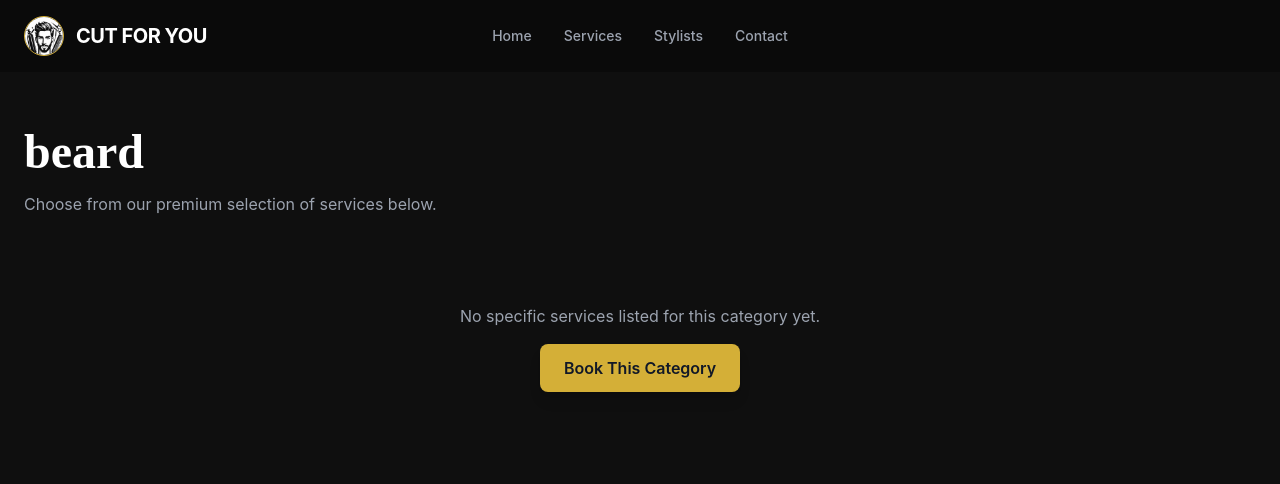
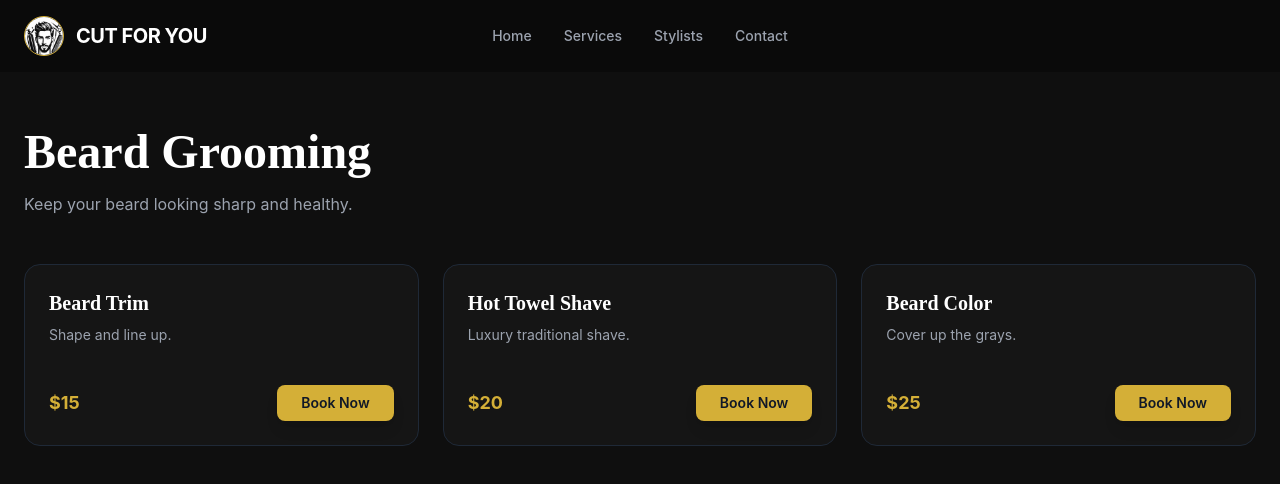
Before and after one commit to mdayansidd144/Salon-App, a React (Create React App) app in the folder client/: page /category/beard in a window 1280 px wide. Shown: the top 484 px of the page. Built offline with nearby package versions, Linux system fonts and the light colour scheme.

Commit message:
change the ids

```diff
--- a/client/src/data/salonData.js
+++ b/client/src/data/salonData.js
@@ -56,5 +56,37 @@ export const salonData = {
       rating: 4.8,
       reviews: 189
     }
+  ],
+  // NEW CATEGORIES ARRAY ADDED HERE
+  categories: [
+    {
+      id: "haircut",
+      title: "Haircuts",
+      description: "Precision cuts and expert styling for every look.",
+      services: [
+        { name: "Classic Haircut", price: 20, description: "Standard cut and wash." },
+        { name: "Skin Fade", price: 25, description: "Clean, sharp skin fade." },
+        { name: "Kids Haircut", price: 15, description: "For the little ones." }
+      ]
+    },
+    {
+      id: "beard",
+      title: "Beard Grooming",
+      description: "Keep your beard looking sharp and healthy.",
+      services: [
+        { name: "Beard Trim", price: 15, description: "Shape and line up." },
+        { name: "Hot Towel Shave", price: 20, description: "Luxury traditional shave." },
+        { name: "Beard Color", price: 25, description: "Cover up the grays." }
+      ]
+    },
+    {
+      id: "facial",
+      title: "Facials & Spa",
+      description: "Rejuvenate your skin with our premium treatments.",
+      services: [
+        { name: "Express Facial", price: 30, description: "Quick refresh." },
+        { name: "Cleanup", price: 20, description: "Basic skin cleanup." }
+      ]
+    }
   ]
 };
--- a/client/src/pages/CategoryPage.jsx
+++ b/client/src/pages/CategoryPage.jsx
@@ -1,7 +1,7 @@
 import React, { useState, useEffect } from 'react';
 import { useParams, Link } from 'react-router-dom';
 import { salonData } from '../data/salonData';
-import BookingModal from '../components/BookingModal'; // Ensure this path is correct based on your folder structure
+import BookingModal from '../components/BookingModal';
 
 const CategoryPage = () => {
   const { category } = useParams();
@@ -10,45 +10,28 @@ const CategoryPage = () => {
   const [selectedService, setSelectedService] = useState(null);
 
   useEffect(() => {
-    if (!salonData) return;
+    // Look inside the categories array
+    const categories = salonData.categories || [];
 
-    // Clean the URL parameter (e.g., "beard-trim" -> "beardtrim")
+    // Clean the URL parameter (e.g., "beard" -> "beard")
     const cleanCategory = category.toLowerCase().replace(/[\s-]/g, '');
 
-    // Convert salonData to an array if it's currently an object
-    const dataArray = Array.isArray(salonData) ? salonData : Object.values(salonData);
+    const foundCategory = categories.find(
+      (c) => c.id.toLowerCase().replace(/[\s-]/g, '') === cleanCategory
+    );
 
-    // Find the matching category
-    const foundCategory = dataArray.find((item) => {
-      if (!item) return false;
-
-      const itemId = item.id ? String(item.id).toLowerCase().replace(/[\s-]/g, '') : '';
-      const itemTitle = item.title ? String(item.title).toLowerCase().replace(/[\s-]/g, '') : '';
-      const itemName = item.name ? String(item.name).toLowerCase().replace(/[\s-]/g, '') : '';
-
-      return itemId === cleanCategory || itemTitle === cleanCategory || itemName === cleanCategory;
-    });
-
-    if (foundCategory) {
-      setCategoryData(foundCategory);
-    } else {
-      // Fallback: If the category isn't found, just show the first one so it's not blank
-      setCategoryData(dataArray[0] || null);
-    }
+    setCategoryData(foundCategory || null);
   }, [category]);
 
   if (!categoryData) {
     return (
       <div className="pt-32 pb-20 container mx-auto px-6 text-center min-h-screen">
-        <h1 className="text-3xl text-white mb-4">Category not found</h1>
-        <p className="text-gray-400 mb-8">Please check your salonData.js file.</p>
+        <h1 className="text-3xl text-white mb-4">Category "{category}" not found</h1>
+        <p className="text-gray-400 mb-8">Please check the categories array in your salonData.js file.</p>
         <Link to="/" className="btn-gold inline-block">Go Back Home</Link>
       </div>
     );
   }
-
-  // Safely extract services regardless of how the data is structured
-  const services = categoryData.services || categoryData.items || [];
 
   return (
     <div className="pt-32 pb-20 container mx-auto px-6 min-h-screen">
@@ -56,38 +39,34 @@ const CategoryPage = () => {
       {/* Category Header */}
       <div className="mb-12">
         <h1 className="text-4xl md:text-5xl font-bold text-white mb-4">
-          {categoryData.title || categoryData.name || category}
+          {categoryData.title}
         </h1>
         <p className="text-gray-400 max-w-2xl">
-          {categoryData.description || "Choose from our premium selection of services below."}
+          {categoryData.description}
         </p>
       </div>
 
       {/* Services List */}
       <div className="grid grid-cols-1 md:grid-cols-2 lg:grid-cols-3 gap-6">
-        {services.length > 0 ? (
-          services.map((service, index) => (
+        {categoryData.services && categoryData.services.length > 0 ? (
+          categoryData.services.map((service, index) => (
             <div key={index} className="bg-[#151515] border border-gray-800 rounded-2xl p-6 hover:border-[#D4AF37] transition-colors flex flex-col justify-between">
               <div>
                 <h3 className="text-xl font-bold text-white mb-2">
-                  {service.name || service.title || service}
+                  {service.name}
                 </h3>
-                {service.description && (
-                  <p className="text-gray-400 text-sm mb-4">{service.description}</p>
-                )}
+                <p className="text-gray-400 text-sm mb-4">{service.description}</p>
               </div>
               <div className="flex justify-between items-center mt-6">
-                {service.price && (
-                  <span className="text-[#D4AF37] font-bold text-lg">
-                    ${service.price}
-                  </span>
-                )}
+                <span className="text-[#D4AF37] font-bold text-lg">
+                  ${service.price}
+                </span>
                 <button
                   onClick={() => {
-                    setSelectedService(service.name || service.title || service);
+                    setSelectedService(service.name);
                     setIsModalOpen(true);
                   }}
-                  className="btn-gold px-6 py-2 text-sm ml-auto"
+                  className="btn-gold px-6 py-2 text-sm"
                 >
                   Book Now
                 </button>
@@ -95,28 +74,17 @@ const CategoryPage = () => {
             </div>
           ))
         ) : (
-          <div className="col-span-3 text-center py-10">
-            <p className="text-gray-400">No specific services listed for this category yet.</p>
-            <button
-              onClick={() => {
-                setSelectedService(categoryData.title || categoryData.name || category);
-                setIsModalOpen(true);
-              }}
-              className="btn-gold px-6 py-3 mt-4"
-            >
-              Book This Category
-            </button>
-          </div>
+          <p className="text-gray-400">No services available for this category.</p>
         )}
       </div>
 
-      {/* Render the Booking Modal when open */}
+      {/* Render the Booking Modal */}
       {isModalOpen && (
         <BookingModal
           isOpen={isModalOpen}
           onClose={() => setIsModalOpen(false)}
           service={selectedService}
-          category={categoryData.title || categoryData.name || category}
+          category={categoryData.title}
         />
       )}
 
```
